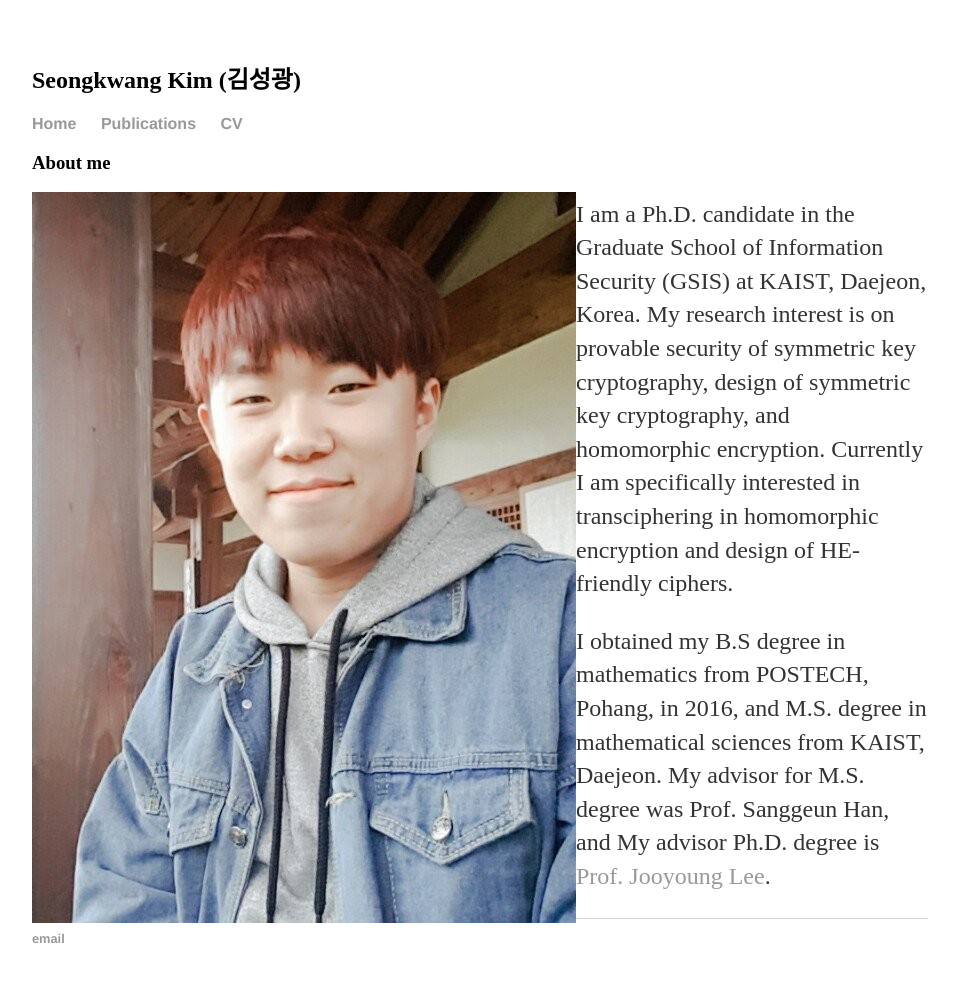
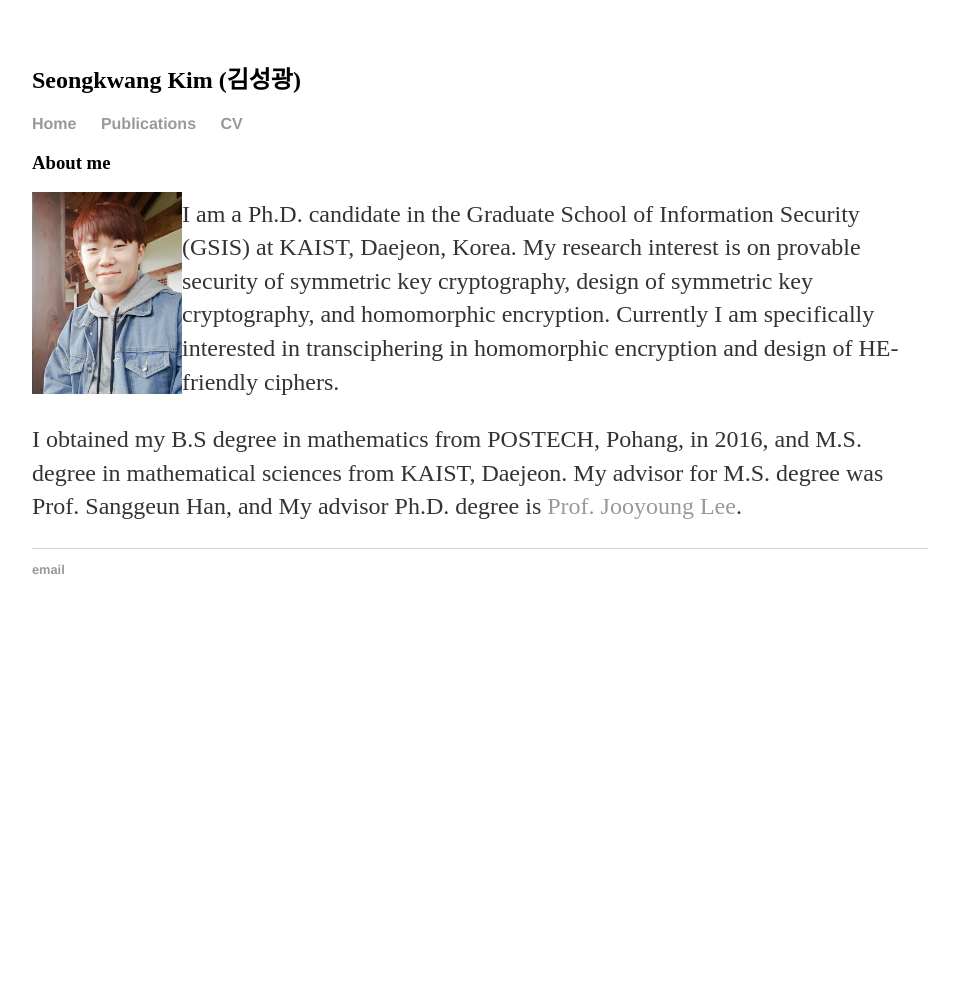
Before and after one commit to sgk1m/sgk1m.github.io, a Jekyll site: the page built from index.html, in a window 1280 px wide. Shown: the whole page, without its empty margins (160-1119 px from the left). Built offline with Jekyll 4.4.1, drawn with Linux system fonts in a browser that asks for light colours; after the commit the page ends 900 px from its top, so only the background shows below that.

Commit message:
Update index.html
reduce the size of photo

```diff
--- a/index.html
+++ b/index.html
@@ -4,7 +4,7 @@
 ---
 <div class="blurb">
 	<h3>About me</h3>
-	<img src="/myphoto.jpg" align="left">
+	<img src="/myphoto.jpg" width="150" align="left">
 	<p>I am a Ph.D. candidate in the Graduate School of Information Security (GSIS) at KAIST, Daejeon, Korea.
 		My research interest is on provable security of symmetric key cryptography, design of symmetric key cryptography, and homomorphic encryption.
 		Currently I am specifically interested in transciphering in homomorphic encryption and design of HE-friendly ciphers.
```
